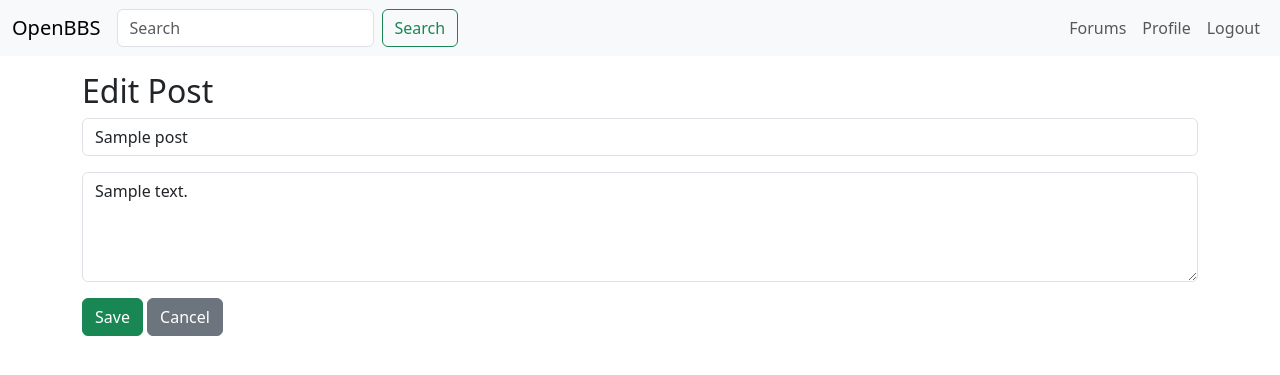
After one commit to mobilevoid/hambbs, a Flask app: page /post/1/edit in a window 1280 px wide. The commit adds this page. Shown: the top 375 px of the page. Run offline with Flask 3, Linux system fonts and the light colour scheme; a user stored in the database is signed in; tables that the repository leaves empty hold one stand-in row (values such as "Sample post").

Commit message:
Add post editing and moderation features

```diff
--- a/openbbs/forums.py
+++ b/openbbs/forums.py
@@ -38,4 +38,4 @@ def view_forum(forum_id):
 
 @lru_cache(maxsize=128)
 def get_forum_posts(forum_id):
-    return Post.query.filter_by(forum_id=forum_id, parent_id=None).order_by(Post.timestamp.desc()).all()
+    return Post.query.filter_by(forum_id=forum_id, parent_id=None, deleted=False).order_by(Post.timestamp.desc()).all()
--- a/openbbs/models.py
+++ b/openbbs/models.py
@@ -9,6 +9,7 @@ class User(db.Model, UserMixin):
     password = db.Column(db.String(150), nullable=False)
     bio = db.Column(db.Text, default="")
     reputation = db.Column(db.Integer, default=0)
+    is_moderator = db.Column(db.Boolean, default=False)
     posts = db.relationship('Post', backref='author', lazy=True)
 
 
@@ -24,6 +25,8 @@ class Post(db.Model):
     title = db.Column(db.String(255), nullable=False)
     body = db.Column(db.Text, nullable=False)
     timestamp = db.Column(db.DateTime, default=datetime.utcnow)
+    edited_at = db.Column(db.DateTime)
+    deleted = db.Column(db.Boolean, default=False)
     user_id = db.Column(db.Integer, db.ForeignKey('user.id'), nullable=False)
     forum_id = db.Column(db.Integer, db.ForeignKey('forum.id'), nullable=False)
     parent_id = db.Column(db.Integer, db.ForeignKey('post.id'))
--- /dev/null
+++ b/openbbs/templates/edit_post.html
@@ -0,0 +1,14 @@
+{% extends 'base.html' %}
+{% block content %}
+<h2>Edit Post</h2>
+<form method="post">
+  <div class="mb-3">
+    <input class="form-control" type="text" name="title" value="{{ post.title }}" required>
+  </div>
+  <div class="mb-3">
+    <textarea class="form-control" name="body" rows="4" required>{{ post.body }}</textarea>
+  </div>
+  <button class="btn btn-success" type="submit">Save</button>
+  <a href="{{ url_for('forums.view_forum', forum_id=post.forum_id) }}" class="btn btn-secondary">Cancel</a>
+</form>
+{% endblock %}
--- a/openbbs/views.py
+++ b/openbbs/views.py
@@ -4,6 +4,7 @@ import tempfile
 import io
 from cryptography.fernet import Fernet
 from flask_login import login_required, current_user
+from datetime import datetime
 from .models import Post, Forum, Attachment, User
 from . import db
 from werkzeug.utils import secure_filename
@@ -26,6 +27,15 @@ def encrypt_attachment(data: bytes) -> bytes:
 def decrypt_attachment(data: bytes) -> bytes:
     decrypted = _fernet().decrypt(data)
     return gzip.decompress(decrypted)
+
+
+def _can_modify(post: Post) -> bool:
+    """Return True if current user can edit or delete the post."""
+    if not current_user.is_authenticated:
+        return False
+    if current_user.is_moderator:
+        return True
+    return post.user_id == current_user.id
 
 
 @main_bp.route('/')
@@ -59,9 +69,56 @@ def create_post():
             att = Attachment(filename=str(dest), original_name=filename, post=post)
             db.session.add(att)
         db.session.commit()
+        try:
+            from .forums import get_forum_posts
+            get_forum_posts.cache_clear()
+        except Exception:
+            pass
     if forum_id:
         return redirect(url_for('forums.view_forum', forum_id=forum_id))
     return redirect(url_for('main.index'))
+
+
+@main_bp.route('/post/<int:post_id>/edit', methods=['GET', 'POST'])
+@login_required
+def edit_post(post_id):
+    post = Post.query.get_or_404(post_id)
+    if not _can_modify(post) or post.deleted:
+        return redirect(url_for('forums.view_forum', forum_id=post.forum_id))
+    if request.method == 'POST':
+        title = request.form.get('title')
+        body = request.form.get('body')
+        if title and body:
+            post.title = title
+            post.body = body
+            post.edited_at = datetime.utcnow()
+            db.session.commit()
+            try:
+                from .forums import get_forum_posts
+                get_forum_posts.cache_clear()
+            except Exception:
+                pass
+            return redirect(url_for('forums.view_forum', forum_id=post.forum_id))
+    return render_template('edit_post.html', post=post)
+
+
+@main_bp.route('/post/<int:post_id>/delete', methods=['POST'])
+@login_required
+def delete_post(post_id):
+    post = Post.query.get_or_404(post_id)
+    if not _can_modify(post):
+        return redirect(url_for('forums.view_forum', forum_id=post.forum_id))
+    if current_user.is_moderator:
+        db.session.delete(post)
+    else:
+        post.deleted = True
+    db.session.commit()
+    try:
+        from .forums import get_forum_posts
+        get_forum_posts.cache_clear()
+    except Exception:
+        pass
+    return redirect(url_for('forums.view_forum', forum_id=post.forum_id))
 
 
 @main_bp.route('/attachment/<int:att_id>')
@@ -88,7 +145,7 @@ def get_attachment(att_id):
 @login_required
 def profile(username):
     user = User.query.filter_by(username=username).first_or_404()
-    posts = Post.query.filter_by(user_id=user.id).order_by(Post.timestamp.desc()).all()
+    posts = Post.query.filter_by(user_id=user.id, deleted=False).order_by(Post.timestamp.desc()).all()
     return render_template('profile.html', user=user, posts=posts)
 
 
@@ -96,10 +153,16 @@ def profile(username):
 @login_required
 def search():
     query = request.args.get('q', '').strip()
+    author_q = request.args.get('author', '').strip()
     results = []
     if query:
         like = f"%{query}%"
-        results = Post.query.filter(
-            Post.title.ilike(like) | Post.body.ilike(like)
-        ).order_by(Post.timestamp.desc()).all()
+        q = Post.query.filter(
+            (Post.title.ilike(like) | Post.body.ilike(like)) & (Post.deleted == False)
+        )
+        if author_q:
+            user = User.query.filter(User.username.ilike(author_q)).first()
+            if user:
+                q = q.filter(Post.user_id == user.id)
+        results = q.order_by(Post.timestamp.desc()).all()
     return render_template('search.html', query=query, results=results)
```
Also changed, not shown: openbbs/templates/forum_view.html (+23 -1 lines), openbbs/templates/search.html (+11 -4 lines), tests/test_post_edit.py (added, +73 -0 lines).
